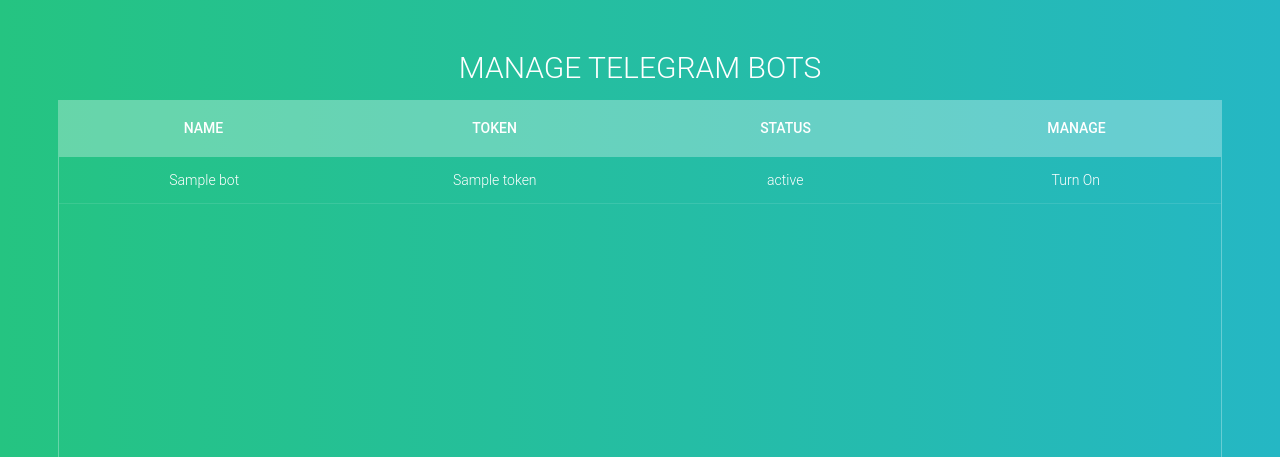
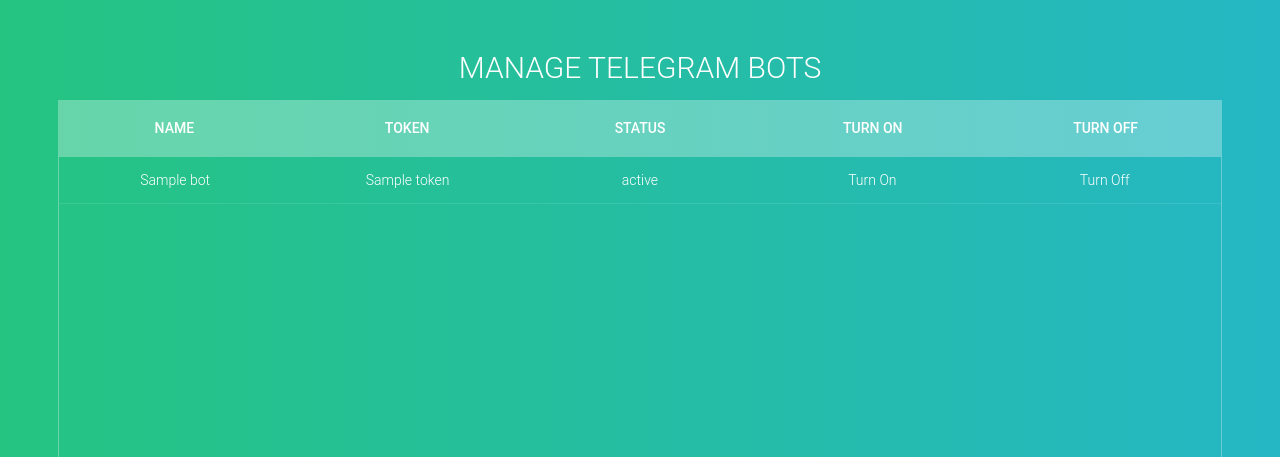
Before and after one commit to artmaks/botfactory, a Python web app: template templates/index.html in a window 1280 px wide. Shown: the top 457 px of the page. Run offline with Jinja, Linux system fonts and the light colour scheme; the template is opened without the code that fills it: most values are stand-ins (such as "Sample title", 1, 10 or a date in 2020); lists and menus that the app fills with data are empty.

Commit message:
Add switch off bot to the "Manage Bots" table

```diff
--- a/templates/index.html
+++ b/templates/index.html
@@ -16,7 +16,8 @@
               <th>Name</th>
                 <th>Token</th>
                 <th>Status</th>
-                <th>Manage</th>
+                <th>Turn ON</th>
+                <th>Turn OFF</th>
             </tr>
           </thead>
         </table>
@@ -30,6 +31,7 @@
                     <td>{{i.token}}</td>
                     <td status="{{i.status}}">{{i.status}}</td>
                     <td><a target="_blank" href="https://trefoil-1138.appspot.com/set_webhook/{{i.token}}">Turn On</a></td>
+                    <td><a target="_blank" href="https://trefoil-1138.appspot.com/unset_webhook/{{i.token}}">Turn Off</a></td>
                 </tr>
             {% endfor %}
           </tbody>
```
